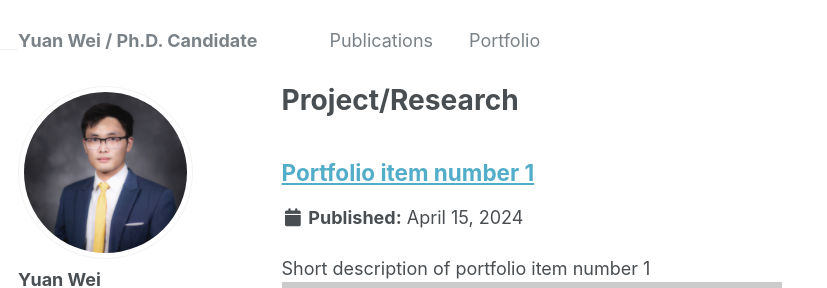
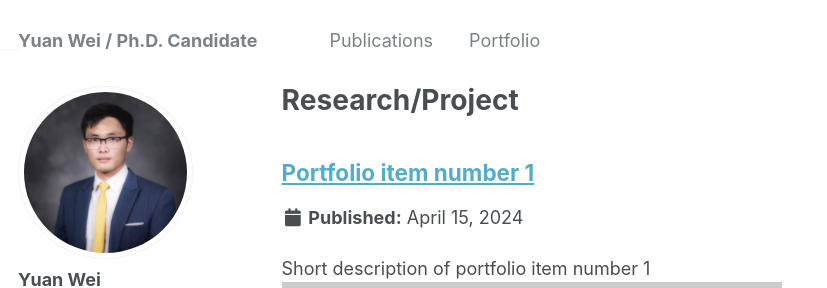
Before and after one commit to JET00wy/YuanWeiWebPage, a Jekyll site: the page built from _pages/portfolio.html, in a window 1280 px wide and 900 px high. Shown: the top 288 px of the window, without its empty margins (0-827 px from the left). Built offline with Jekyll 4.4.1, drawn with Linux system fonts in a browser that asks for light colours; some web fonts are replaced.

```diff
--- a/_pages/portfolio.html
+++ b/_pages/portfolio.html
@@ -1,6 +1,6 @@
 ---
 layout: archive
-title: "Project/Research"
+title: "Research/Project"
 permalink: /portfolio/
 author_profile: true
 ---
```
